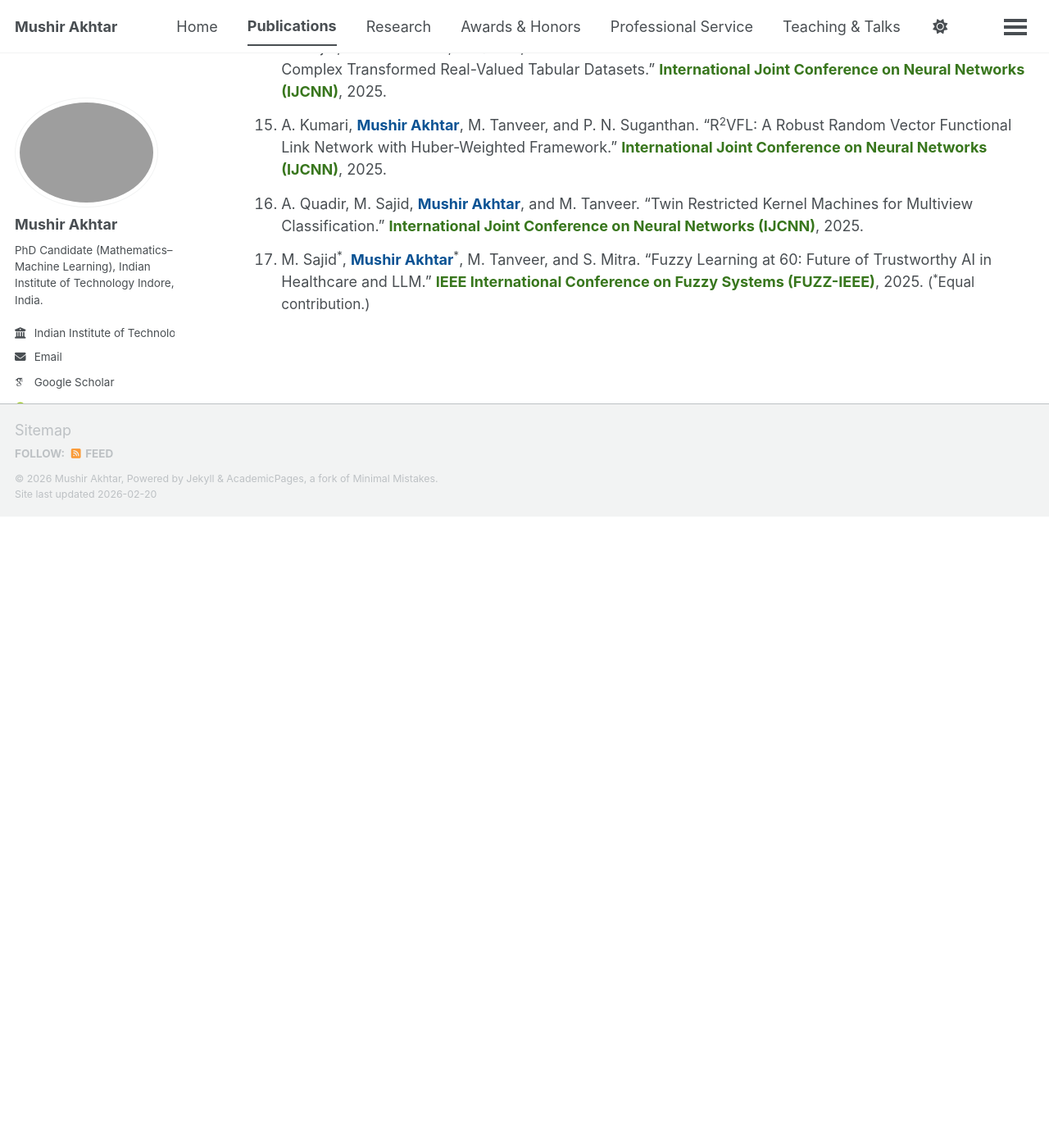
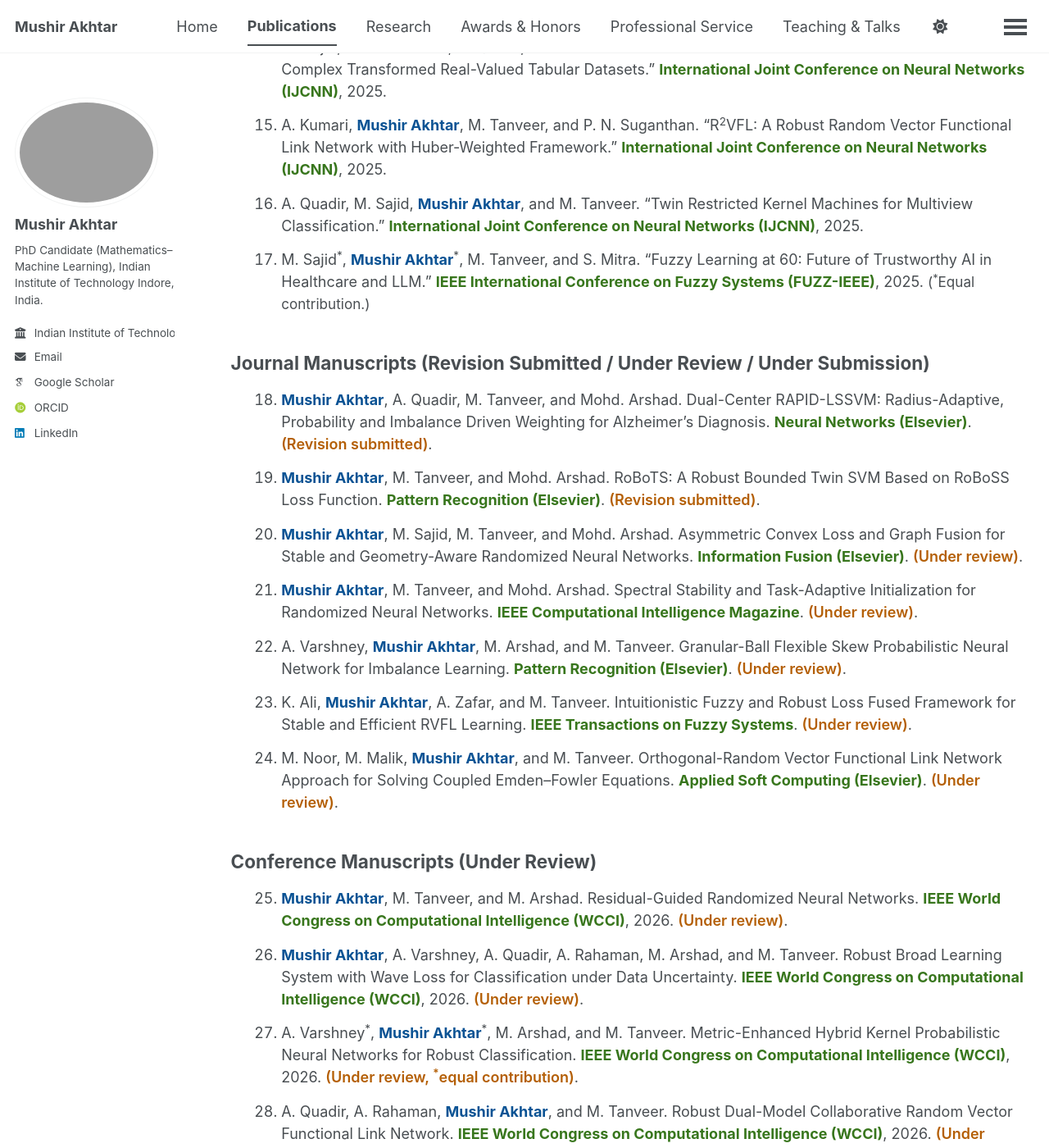
Before and after one commit to mushir-akhtar/mushir-akhtar.github.io, a Jekyll site: the page built from _pages/publications.html, in a window 1280 px wide and 1400 px high, scrolled down 1478 px. Shown: the whole window at 82% size. Built offline with Jekyll 4.4.1, drawn with Linux system fonts in a browser that asks for light colours; some web fonts are replaced; a script bundle is joined from its source files by our own code; library files that are not in the unit come from our copies; before the commit the page ends 2108 px from its top, so only the background shows below that; some of the changed text lies outside the part shown.

Commit message:
Update publications.html

```diff
--- a/_pages/publications.html
+++ b/_pages/publications.html
@@ -19,6 +19,7 @@
 .pub-list li { margin-bottom: 0.8rem; }
 .author-me { font-weight: 700; color: #0b5394; }
 .venue { font-weight: 700; color: #38761d; }
+.status { font-weight: 600; color: #b45f06; }
 .note { color: #b10000; font-weight: 600; }
 .small { font-size: 0.95em; }
 </style>
@@ -144,3 +145,97 @@
 <span class="small">(<sup>*</sup>Equal contribution.)</span>
 </li>
 </ol>
+
+
+<h2>Journal Manuscripts (Revision Submitted / Under Review / Under Submission)</h2>
+
+<ol class="pub-list" start="18">
+<li>
+<span class="author-me">Mushir Akhtar</span>, A. Quadir, M. Tanveer, and Mohd. Arshad.
+Dual-Center RAPID-LSSVM: Radius-Adaptive, Probability and Imbalance Driven Weighting for Alzheimer’s Diagnosis.
+<span class="venue">Neural Networks (Elsevier)</span>.
+<span class="status">(Revision submitted)</span>.
+</li>
+
+<li>
+<span class="author-me">Mushir Akhtar</span>, M. Tanveer, and Mohd. Arshad.
+RoBoTS: A Robust Bounded Twin SVM Based on RoBoSS Loss Function.
+<span class="venue">Pattern Recognition (Elsevier)</span>.
+<span class="status">(Revision submitted)</span>.
+</li>
+
+<li>
+<span class="author-me">Mushir Akhtar</span>, M. Sajid, M. Tanveer, and Mohd. Arshad.
+Asymmetric Convex Loss and Graph Fusion for Stable and Geometry-Aware Randomized Neural Networks.
+<span class="venue">Information Fusion (Elsevier)</span>.
+<span class="status">(Under review)</span>.
+</li>
+
+<li>
+<span class="author-me">Mushir Akhtar</span>, M. Tanveer, and Mohd. Arshad.
+Spectral Stability and Task-Adaptive Initialization for Randomized Neural Networks.
+<span class="venue">IEEE Computational Intelligence Magazine</span>.
+<span class="status">(Under review)</span>.
+</li>
+
+<li>
+A. Varshney, <span class="author-me">Mushir Akhtar</span>, M. Arshad, and M. Tanveer.
+Granular-Ball Flexible Skew Probabilistic Neural Network for Imbalance Learning.
+<span class="venue">Pattern Recognition (Elsevier)</span>.
+<span class="status">(Under review)</span>.
+</li>
+
+<li>
+K. Ali, <span class="author-me">Mushir Akhtar</span>, A. Zafar, and M. Tanveer.
+Intuitionistic Fuzzy and Robust Loss Fused Framework for Stable and Efficient RVFL Learning.
+<span class="venue">IEEE Transactions on Fuzzy Systems</span>.
+<span class="status">(Under review)</span>.
+</li>
+
+<li>
+M. Noor, M. Malik, <span class="author-me">Mushir Akhtar</span>, and M. Tanveer.
+Orthogonal-Random Vector Functional Link Network Approach for Solving Coupled Emden–Fowler Equations.
+<span class="venue">Applied Soft Computing (Elsevier)</span>.
+<span class="status">(Under review)</span>.
+</li>
+</ol>
+
+
+<h2>Conference Manuscripts (Under Review)</h2>
+
+<ol class="pub-list" start="25">
+<li>
+<span class="author-me">Mushir Akhtar</span>, M. Tanveer, and M. Arshad.
+Residual-Guided Randomized Neural Networks.
+<span class="venue">IEEE World Congress on Computational Intelligence (WCCI)</span>, 2026.
+<span class="status">(Under review)</span>.
+</li>
+
+<li>
+<span class="author-me">Mushir Akhtar</span>, A. Varshney, A. Quadir, A. Rahaman, M. Arshad, and M. Tanveer.
+Robust Broad Learning System with Wave Loss for Classification under Data Uncertainty.
+<span class="venue">IEEE World Congress on Computational Intelligence (WCCI)</span>, 2026.
+<span class="status">(Under review)</span>.
+</li>
+
+<li>
+A. Varshney<sup>*</sup>, <span class="author-me">Mushir Akhtar</span><sup>*</sup>, M. Arshad, and M. Tanveer.
+Metric-Enhanced Hybrid Kernel Probabilistic Neural Networks for Robust Classification.
+<span class="venue">IEEE World Congress on Computational Intelligence (WCCI)</span>, 2026.
+<span class="status">(Under review, <sup>*</sup>equal contribution)</span>.
+</li>
+
+<li>
+A. Quadir, A. Rahaman, <span class="author-me">Mushir Akhtar</span>, and M. Tanveer.
+Robust Dual-Model Collaborative Random Vector Functional Link Network.
+<span class="venue">IEEE World Congress on Computational Intelligence (WCCI)</span>, 2026.
+<span class="status">(Under review)</span>.
+</li>
+
+<li>
+A. Rahaman, A. Quadir, M. Sajid, <span class="author-me">Mushir Akhtar</span>, and M. Tanveer.
+ECA-BLS: An Efficient Complex-Augmented Broad Learning System.
+<span class="venue">IEEE World Congress on Computational Intelligence (WCCI)</span>, 2026.
+<span class="status">(Under review)</span>.
+</li>
+</ol>
```
